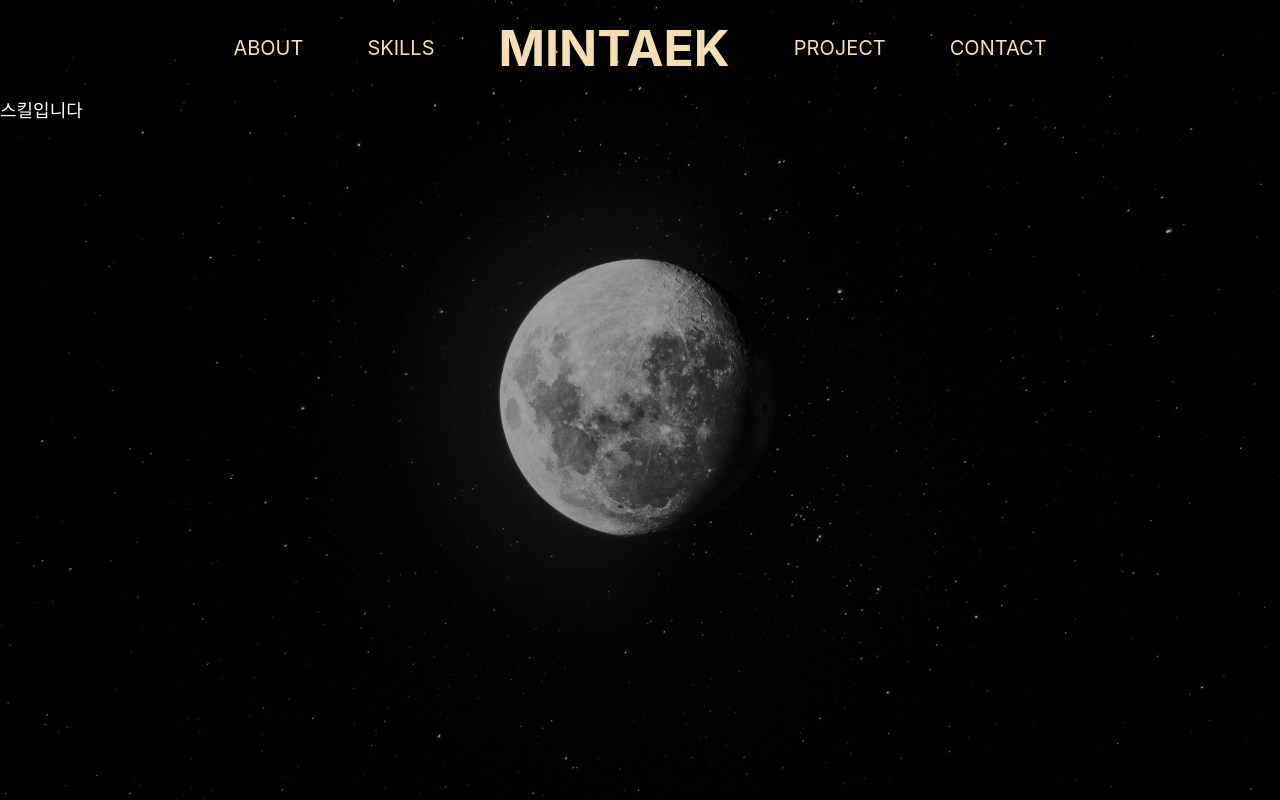
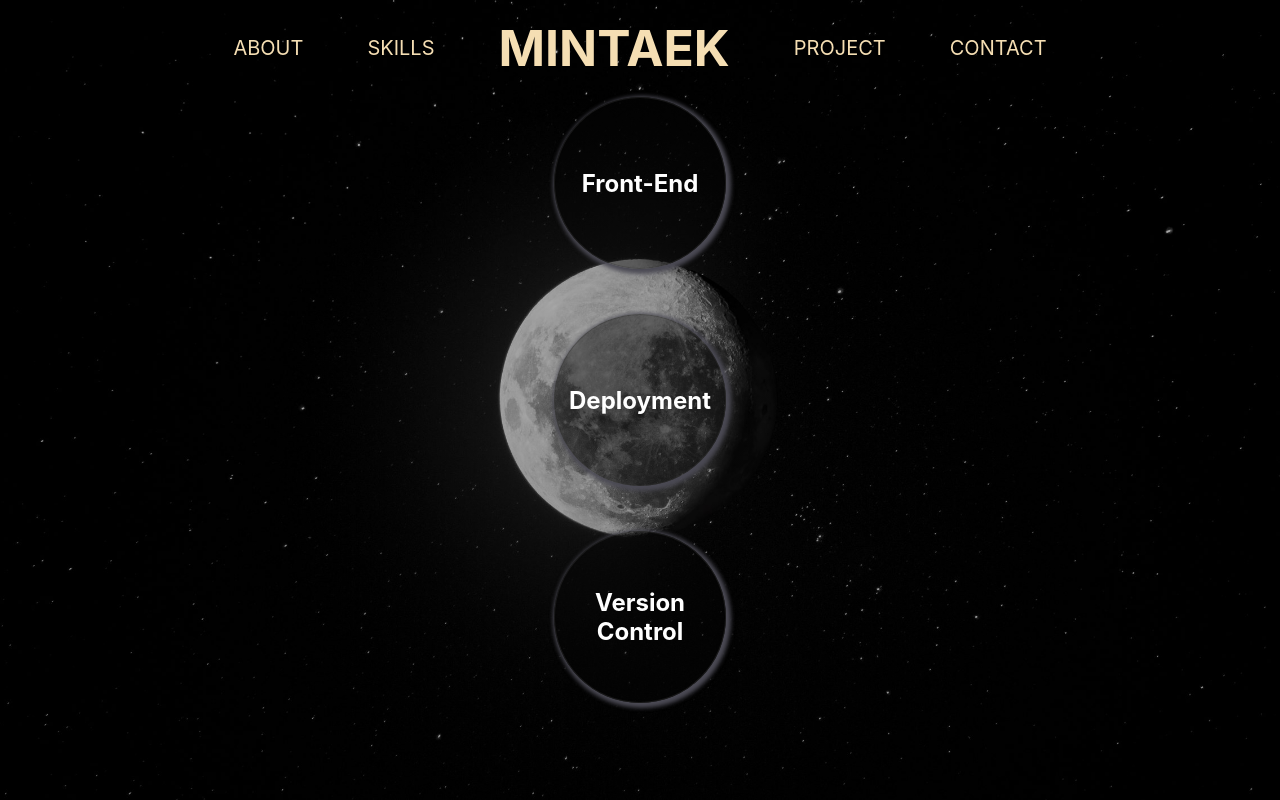
Before and after one commit to Taek2yo/portfoliopage, a React (Create React App) app: page / in a window 1280 px wide. Both pictures are taken after a click on the element "SKILLS". Built offline with nearby package versions, Linux system fonts and the light colour scheme.

Commit message:
feat : Skills frame 추가

```diff
--- a/src/components/Skills.jsx
+++ b/src/components/Skills.jsx
@@ -3,7 +3,17 @@ import styled from "styled-components";
 function Skills() {
   return (
     <Container>
-      <EX>스킬입니다</EX>
+      <Circle>
+        <Title>Front-End</Title>
+      </Circle>
+
+      <Circle>
+        <Title>Deployment</Title>
+      </Circle>
+
+      <Circle>
+        <Title>Version Control</Title>
+      </Circle>
     </Container>
   );
 }
@@ -11,10 +21,51 @@ function Skills() {
 export default Skills;
 
 const Container = styled.div`
+  display: flex;
+  flex-direction: column;
+  width: 100%;
+  align-items: center;
+  justify-content: center;
+  gap: 45px;
+  position: absolute;
+  top: 50%;
+  left: 50%;
+  transform: translate(-50%, -50%);
+`;
 
-`
+const Wrap = styled.div`
 
-const EX = styled.div`
-    color: white;
-    font-size: large;
-`
+`;
+
+const Circle = styled.div`
+  width: 170px;
+  height: 170px;
+  border: 1px solid rgba(56, 54, 54, 0.408);
+  border-radius: 100%;
+  display: flex;
+  justify-content: center;
+  align-items: center;
+  text-align: center;
+  background-color: #05050568;
+  box-shadow: 2px 2px 4px 3px #4b4a54;
+  cursor: pointer;
+  :hover {
+  }
+`;
+
+const Title = styled.div`
+  color: white;
+  font-size: 24px;
+  font-weight: bold;
+`;
+
+const List = styled.div`
+  width: 100px;
+  height: 100px;
+  border: 1px solid white;
+  border-radius: 100%;
+  background-color: white;
+  display: flex;
+  justify-content: center;
+  align-items: center;
+`;
```
